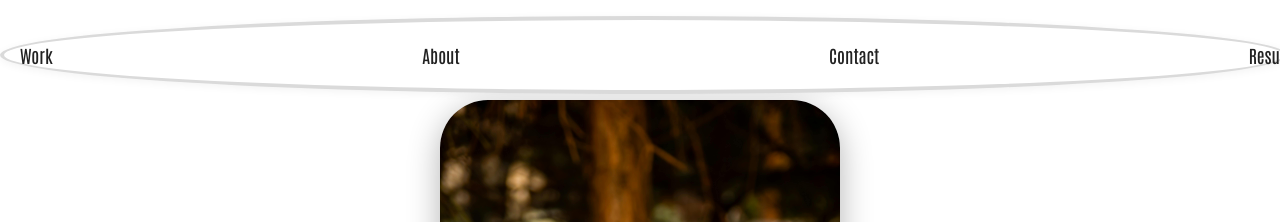
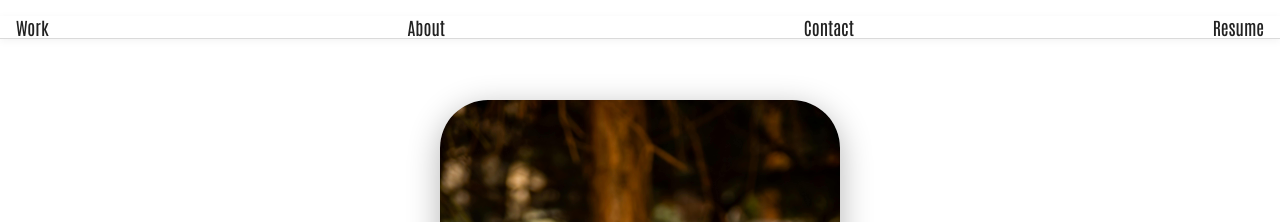
Before and after one commit to bhoomirathod21/bhoomirathod21.github.io, a website: page index.html in a window 1280 px wide. Shown: the top 222 px of the page. Drawn offline with Linux system fonts and the light colour scheme.

Commit message:
update: $(date '+%Y-%m-%d %H:%M:%S')

```diff
--- a/style.css
+++ b/style.css
@@ -69,32 +69,26 @@ h5 { font-size: 1.25rem;} /* 20px */
 
 
 /* Header styles */
-    #main-header {
-      width: 100%;
-      position: fixed;
-      top: 16px;
-      left: 0;
-      backdrop-filter: blur(5px);
-      background: var(--color-primary);
-      border-radius: 100%;
-      border: 4px solid var(--border);
-      transform-origin: 50% 50% 0;
-      box-shadow: 0 2px 8px rgba(0,0,0,0.05);
-      z-index: 1000;
-      transition: background 0.3s, box-shadow 0.3s;
+   #main-header {
+    position: fixed;
+    top: 16px;
+    left: 0;
+    width: 100%;
+    display: flex;
+    justify-content: center;   /* center the container */
+    z-index: 1000;
+    background: transparent;
+    box-shadow: 0 2px 8px rgba(0,0,0,0.05);
+    border-bottom: 1px solid var(--border); /* border line */
     }
 
     #main-header .container {
       display: flex;
+      justify-content: space-between;  /* logo left / nav right */
       align-items: center;
-      justify-content: center;
-      height: 70px;
-      max-width: 1200px;
-      margin: 0 auto;
-      position: relative;
-      transition: justify-content 0.5s;
       width: 100%;
-      padding: 0 20px;
+      max-width: 1200px;  /* center content like Figma’s “container” */
+      padding: 0 24px;    /* spacing inside */
     }
 
     #main-header nav {
```
